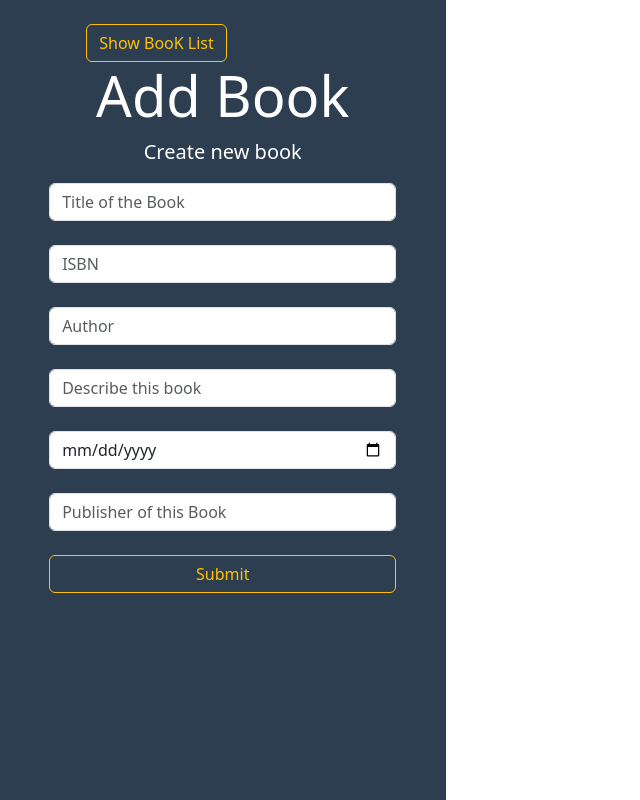
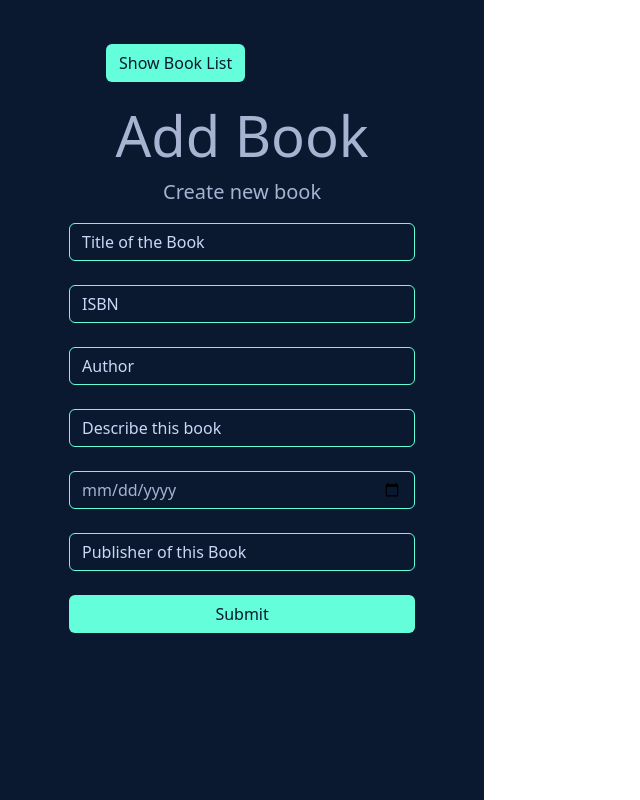
Before and after one commit to KamalBanjade/CRUD-mern-, a React (Vite) app in the folder Client/my-app/: page /create-book in a window 1280 px wide. Shown: the whole page, without its empty margins (0-640 px from the left). Built offline with nearby package versions, Linux system fonts and the light colour scheme.

Commit message:
"Updated CSS styles and imported App.css in CreateBook and ShowBookDetails components"

```diff
--- a/Client/my-app/src/App.css
+++ b/Client/my-app/src/App.css
@@ -61,3 +61,6 @@
   font-size: 1em;
   padding: 10px 0 10px 0;
 }
+.input-placeholder::placeholder {
+  color: #ccd6f6;
+}
--- a/Client/my-app/src/components/CreateBook.jsx
+++ b/Client/my-app/src/components/CreateBook.jsx
@@ -2,6 +2,7 @@ import React, { useState } from "react";
 import { Link } from "react-router-dom";
 import axios from "axios";
 import { useNavigate } from "react-router-dom";
+import '../App.css'; // Make sure this imports your CSS file
 
 const CreateBook = (props) => {
   const navigate = useNavigate();
@@ -32,7 +33,6 @@ const CreateBook = (props) => {
           published_date: "",
           publisher: "",
         });
-        // Push to /
         navigate("/");
       })
       .catch((err) => {
@@ -41,13 +41,13 @@ const CreateBook = (props) => {
   };
 
   return (
-    <div className="CreateBook">
+    <div className="CreateBook" style={{ backgroundColor: "#0a192f", color: "#a8b2d1", minHeight: "100vh", padding: "20px" }}>
       <div className="container">
         <div className="row">
           <div className="col-md-8 m-auto">
             <br />
-            <Link to="/" className="btn btn-outline-warning float-left">
-              Show BooK List
+            <Link to="/" className="btn" style={{ backgroundColor: "#64ffda", color: "#0a192f", marginBottom: "20px" }}>
+              Show Book List
             </Link>
           </div>
           <div className="col-md-10 m-auto">
@@ -59,9 +59,10 @@ const CreateBook = (props) => {
                   type="text"
                   placeholder="Title of the Book"
                   name="title"
-                  className="form-control"
+                  className="form-control input-placeholder"
                   value={book.title}
                   onChange={onChange}
+                  style={{ backgroundColor: "#0a192f", color: "#a8b2d1", border: "1px solid #64ffda" }}
                 />
               </div>
               <br />
@@ -70,9 +71,10 @@ const CreateBook = (props) => {
                   type="text"
                   placeholder="ISBN"
                   name="isbn"
-                  className="form-control"
+                  className="form-control input-placeholder"
                   value={book.isbn}
                   onChange={onChange}
+                  style={{ backgroundColor: "#0a192f", color: "#a8b2d1", border: "1px solid #64ffda" }}
                 />
               </div>
               <br />
@@ -81,9 +83,10 @@ const CreateBook = (props) => {
                   type="text"
                   placeholder="Author"
                   name="author"
-                  className="form-control"
+                  className="form-control input-placeholder"
                   value={book.author}
                   onChange={onChange}
+                  style={{ backgroundColor: "#0a192f", color: "#a8b2d1", border: "1px solid #64ffda" }}
                 />
               </div>
               <br />
@@ -92,20 +95,22 @@ const CreateBook = (props) => {
                   type="text"
                   placeholder="Describe this book"
                   name="description"
-                  className="form-control"
+                  className="form-control input-placeholder"
                   value={book.description}
                   onChange={onChange}
+                  style={{ backgroundColor: "#0a192f", color: "#a8b2d1", border: "1px solid #64ffda" }}
                 />
               </div>
               <br />
               <div className="form-group">
                 <input
                   type="date"
-                  placeholder="published_date"
+                  placeholder="Published Date"
                   name="published_date"
-                  className="form-control"
+                  className="form-control input-placeholder"
                   value={book.published_date}
                   onChange={onChange}
+                  style={{ backgroundColor: "#0a192f", color: "#a8b2d1", border: "1px solid #64ffda" }}
                 />
               </div>
               <br />
@@ -114,14 +119,16 @@ const CreateBook = (props) => {
                   type="text"
                   placeholder="Publisher of this Book"
                   name="publisher"
-                  className="form-control"
+                  className="form-control input-placeholder"
                   value={book.publisher}
                   onChange={onChange}
+                  style={{ backgroundColor: "#0a192f", color: "#a8b2d1", border: "1px solid #64ffda" }}
                 />
               </div>
               <button
                 type="submit"
-                className="btn btn-outline-warning btn-block mt-4 mb-4 w-100"
+                className="btn btn-block mt-4 mb-4 w-100"
+                style={{ backgroundColor: "#64ffda", color: "#0a192f" }}
               >
                 Submit
               </button>
--- a/Client/my-app/src/components/ShowBookDetails.jsx
+++ b/Client/my-app/src/components/ShowBookDetails.jsx
@@ -71,12 +71,12 @@ function ShowBookDetails(props) {
   );
 
   return (
-    <div className='ShowBookDetails'>
+    <div className='ShowBookDetails' style={{ backgroundColor: '#0a192f', color: '#a8b2d1', minHeight: '100vh', padding: '20px' }}>
       <div className='container'>
         <div className='row'>
           <div className='col-md-10 m-auto'>
             <br /> <br />
-            <Link to='/' className='btn btn-outline-warning float-left'>
+            <Link to='/' className='btn' style={{ backgroundColor: '#64ffda', color: '#0a192f', marginBottom: '20px' }}>
               Show Book List
             </Link>
           </div>
@@ -90,7 +90,8 @@ function ShowBookDetails(props) {
           <div className='col-md-6 m-auto'>
             <button
               type='button'
-              className='btn btn-outline-danger btn-lg btn-block'
+              className='btn btn-lg btn-block'
+              style={{ backgroundColor: '#64ffda', color: '#0a192f', marginTop: '20px' }}
               onClick={() => {
                 onDeleteClick(book._id);
               }}
@@ -101,7 +102,8 @@ function ShowBookDetails(props) {
           <div className='col-md-6 m-auto'>
             <Link
               to={`/edit-book/${book._id}`}
-              className='btn btn-outline-info btn-lg btn-block'
+              className='btn btn-lg btn-block'
+              style={{ backgroundColor: '#64ffda', color: '#0a192f', marginTop: '20px' }}
             >
               Edit Book
             </Link>
```
